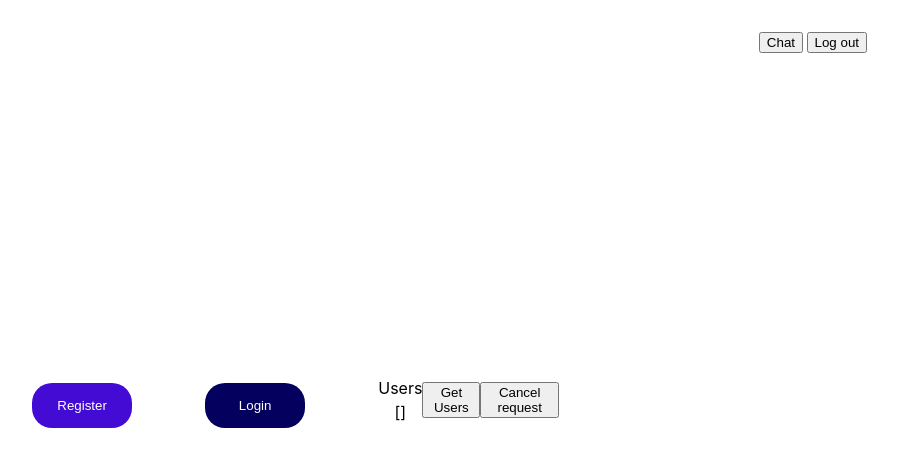
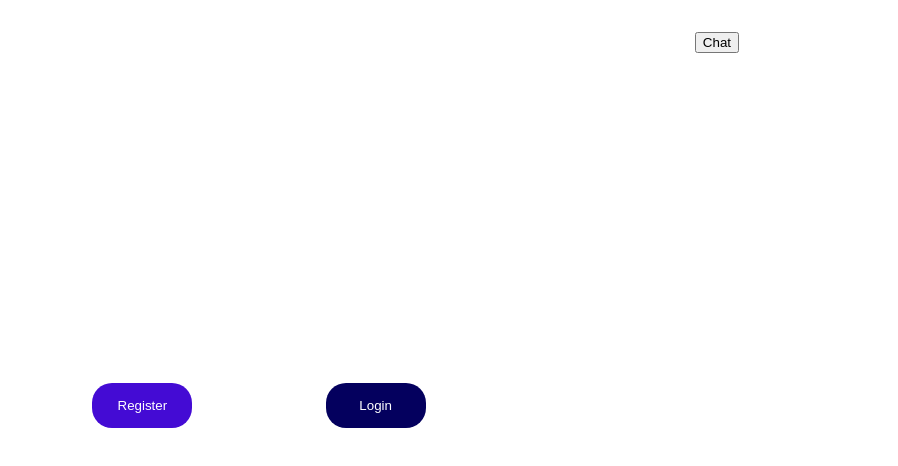
Before and after one commit to LenkoIvanov/ChatAPIWorkshop, a React (Vite) app in the folder client/: page / in a window 1280 px wide. Shown: the top 466 px of the page, without its empty margins (381-1279 px from the left). Built offline with nearby package versions, Linux system fonts and the light colour scheme.

Commit message:
feat: separate the REST views into two

```diff
--- a/client/package.json
+++ b/client/package.json
@@ -24,8 +24,13 @@
     "@typescript-eslint/parser": "^7.0.2",
     "@vitejs/plugin-react": "^4.2.1",
     "eslint": "^8.56.0",
+    "eslint-config-prettier": "^9.1.0",
+    "eslint-plugin-prettier": "^5.1.3",
     "eslint-plugin-react-hooks": "^4.6.0",
     "eslint-plugin-react-refresh": "^0.4.5",
+    "install": "^0.13.0",
+    "npm": "^10.5.0",
+    "prettier": "^3.2.5",
     "typescript": "^5.2.2",
     "vite": "^5.1.4"
   }
--- a/client/src/App.tsx
+++ b/client/src/App.tsx
@@ -1,46 +1,29 @@
-import "./App.css";
-import { cancelRequest } from "./httpLayer/rest";
-import { Chat } from "./Chat/Chat";
-import { UserAuth } from "./userAuth/UserAuth";
-import { authTokenKey } from "./utils/constants";
-import { useState } from "react";
+import './App.css';
+import { Chat } from './Chat/Chat';
+import { UserAuth } from './userAuth/UserAuth';
+import { authTokenKey } from './utils/constants';
+import { useState } from 'react';
 
 function App() {
-  let authenticationToken = sessionStorage.getItem(authTokenKey);
+  const authenticationToken = sessionStorage.getItem(authTokenKey);
   const [showChat, setShowChat] = useState<boolean>(false);
 
-  const logOut = () => {
-    authenticationToken = null;
-    setShowChat(false);
-    cancelRequest();
-    sessionStorage.removeItem(authTokenKey);
-  }
-
   const switchView = () => {
-    if(showChat) {
+    if (showChat) {
       setShowChat(false);
     } else {
       if (authenticationToken) {
         setShowChat(true);
       }
     }
-  }
+  };
 
   return (
     <div className="mainContainer">
-      <button
-          style={{position: "absolute", top: "2rem", right: "2rem"}}
-          onClick={logOut}
-      >
-          Log out
+      <button style={{ position: 'absolute', top: '2rem', right: '10rem' }} onClick={switchView}>
+        {showChat ? 'Login' : 'Chat'}
       </button>
-      <button
-          style={{position: "absolute", top: "2rem", right: "6rem"}}
-          onClick={switchView}
-      >
-          { showChat ? 'Login' : 'Chat'}
-      </button>
-      {showChat ? <Chat authToken={authenticationToken!}/> : <UserAuth />}
+      {showChat ? <Chat authToken={authenticationToken!} /> : <UserAuth authToken={authenticationToken || ''} />}
     </div>
   );
 }
--- a/client/src/httpLayer/axiosConfig.ts
+++ b/client/src/httpLayer/axiosConfig.ts
@@ -1,18 +1,21 @@
-import axios from "axios";
+import axios from 'axios';
 
 const axiosInstance = axios.create({
-  baseURL: "http://localhost:5000/",
+  baseURL: 'https://chatapp.blubitoapps.com/',
   headers: {
-    "Content-Type": "application/json",
-  },
+    'Content-Type': 'application/json'
+  }
 });
 
-axiosInstance.interceptors.response.use(function (response) {
-  return response;
-// eslint-disable-next-line @typescript-eslint/no-unused-vars
-}, function (error) {
-  // console.error("Interceptor caught: ", error);
-  window.alert("An error has occured please try again later!");
-});
+axiosInstance.interceptors.response.use(
+  function (response) {
+    return response;
+    // eslint-disable-next-line @typescript-eslint/no-unused-vars
+  },
+  function (error) {
+    console.error('Interceptor caught: ', error);
+    window.alert('An error has occured please try again later!');
+  }
+);
 
 export default axiosInstance;
--- /dev/null
+++ b/client/src/userAuth/AuthView/AuthView.module.scss
@@ -0,0 +1,32 @@
+.authView {
+    display: flex;
+    justify-content: space-evenly;
+    width: 600px;
+
+    button {
+        color: white;
+        width: 100px;
+        height: 45px;
+        border-radius: 20px;
+        margin-top: 10px;
+        align-self: center;
+        cursor: pointer;
+        border: none;
+
+        &.usersBtn {
+            background-color: #440bd4;
+
+            &:hover {
+                background-color: #af92f9;
+            }
+        }
+
+        &.signOutBtn {
+            background-color: #04005e;
+
+            &:hover {
+                background-color: #8f8bff;
+            }
+        }
+    }
+}
--- /dev/null
+++ b/client/src/userAuth/AuthView/AuthView.tsx
@@ -0,0 +1,37 @@
+import { useState } from 'react';
+import styles from './AuthView.module.scss';
+import { cancelRequest, getUsers } from '../../httpLayer/rest';
+import { authTokenKey } from '../../utils/constants';
+
+export const AuthView = () => {
+  const [users, setUsers] = useState<string[]>([]);
+
+  const handleGetUsers = async () => {
+    const users = await getUsers();
+    setUsers(users);
+  };
+
+  const handleSignOut = () => {
+    cancelRequest();
+    sessionStorage.removeItem(authTokenKey);
+    window.location.reload();
+  };
+
+  return (
+    <div className={styles.authView}>
+      <button onClick={handleGetUsers} className={styles.usersBtn}>
+        Get Users
+      </button>
+      <button onClick={handleSignOut} className={styles.signOutBtn}>
+        Sign Out
+      </button>
+      <section>
+        <ul>
+          {users.map((user) => {
+            return <li>{user}</li>;
+          })}
+        </ul>
+      </section>
+    </div>
+  );
+};
--- /dev/null
+++ b/client/src/userAuth/NonAuthView/NonAuthView.module.scss
@@ -0,0 +1,32 @@
+.startView {
+    display: flex;
+    justify-content: space-evenly;
+    width: 600px;
+
+    button {
+        color: white;
+        width: 100px;
+        height: 45px;
+        border-radius: 20px;
+        margin-top: 10px;
+        align-self: center;
+        cursor: pointer;
+        border: none;
+
+        &.registerBtn {
+            background-color: #440bd4;
+
+            &:hover {
+                background-color: #af92f9;
+            }
+        }
+
+        &.loginBtn {
+            background-color: #04005e;
+
+            &:hover {
+                background-color: #8f8bff;
+            }
+        }
+    }
+}
--- /dev/null
+++ b/client/src/userAuth/NonAuthView/NonAuthView.tsx
@@ -0,0 +1,30 @@
+import { useState } from 'react';
+import styles from './NonAuthView.module.scss';
+import { UserRegister } from '../UserRegister/UserRegister';
+import { UserLogin } from '../UserLogin/UserLogin';
+
+export const NonAuthView = () => {
+  const [showView, setShowView] = useState<'start' | 'login' | 'register'>('start');
+
+  return (
+    <div className={styles.startView}>
+      {showView === 'start' && (
+        <div className={styles.startView}>
+          <button className={styles.registerBtn} onClick={() => setShowView('register')}>
+            Register
+          </button>
+          <button
+            className={styles.loginBtn}
+            onClick={() => {
+              setShowView('login');
+            }}
+          >
+            Login
+          </button>
+        </div>
+      )}
+      {showView === 'register' && <UserRegister handleNavigateBack={() => setShowView('start')} />}
+      {showView === 'login' && <UserLogin handleNavigateBack={() => setShowView('start')} />}
+    </div>
+  );
+};
--- a/client/src/userAuth/UserAuth.module.scss
+++ b/client/src/userAuth/UserAuth.module.scss
@@ -3,37 +3,4 @@
   justify-content: center;
   align-items: center;
   width: 600px;
-
-  .startView {
-    display: flex;
-    justify-content: space-evenly;
-    width: 600px;
-
-    button {
-      color: white;
-      width: 100px;
-      height: 45px;
-      border-radius: 20px;
-      margin-top: 10px;
-      align-self: center;
-      cursor: pointer;
-      border: none;
-
-      &.registerBtn {
-        background-color: #440bd4;
-
-        &:hover {
-          background-color: #af92f9;
-        }
-      }
-
-      &.loginBtn {
-        background-color: #04005e;
-
-        &:hover {
-          background-color: #8f8bff;
-        }
-      }
-    }
-  }
 }
--- a/client/src/userAuth/UserAuth.tsx
+++ b/client/src/userAuth/UserAuth.tsx
@@ -1,72 +1,13 @@
-import { useState } from "react";
-import styles from "./UserAuth.module.scss";
-import { UserRegister } from "./UserRegister/UserRegister";
-import { UserLogin } from "./UserLogin/UserLogin";
-import {cancelRequest, getSensitiveInformationDelayed } from "../httpLayer/rest";
+import styles from './UserAuth.module.scss';
+import { NonAuthView } from './NonAuthView/NonAuthView';
+import { AuthView } from './AuthView/AuthView';
 
-export const UserAuth = () => {
-  const [info, setInfo] = useState<string[]>([]);
-  const getUsers = async () => {
-    let info: string[] = []
-    try {
-      info = await getSensitiveInformationDelayed();
-    } catch (error) {
-      console.log('ERROR -> ', error);
-    }
-    setInfo(info);
-  }
+interface UserAuthProps {
+  authToken: string;
+}
 
-  const [showView, setShowView] = useState<"start" | "login" | "register">(
-    "start"
-  );
-  return (
-    <div className={styles.mainContainer}>
-      {showView === "start" && (
-        <div className={styles.startView}>
-          <button
-            className={styles.registerBtn}
-            onClick={() => setShowView("register")}
-            >
-            Register
-          </button>
-          <button
-            className={styles.loginBtn}
-            onClick={() => {
-              setShowView("login");
-            }}
-            >
-            Login
-          </button>
-        </div>
-      )}
-      {showView === "register" && (
-        <UserRegister handleNavigateBack={() => setShowView("start")} />
-        )}
-      {showView === "login" && (
-        <UserLogin handleNavigateBack={() => setShowView("start")} />
-        )}
+export const UserAuth = (props: UserAuthProps) => {
+  const { authToken } = props;
 
-
-        <div>
-            Users
-          <div>
-            {JSON.stringify(info)}
-          </div>
-        </div>
-
-        <button
-          className={styles.registerBtn}
-          onClick={getUsers}
-        >
-          Get Users
-        </button>
-        <button
-          className={styles.registerBtn}
-          onClick={cancelRequest}
-        >
-          Cancel request
-        </button>
-
-    </div>
-  );
+  return <div className={styles.mainContainer}>{authToken.length > 0 ? <AuthView /> : <NonAuthView />}</div>;
 };
```
Also changed, not shown: client/src/Chat/Chat.tsx (+10 -12 lines), client/src/httpLayer/rest.ts (+20 -10 lines), client/.eslintrc.cjs, 1 other file (tests, documents, lock files or other folders).
